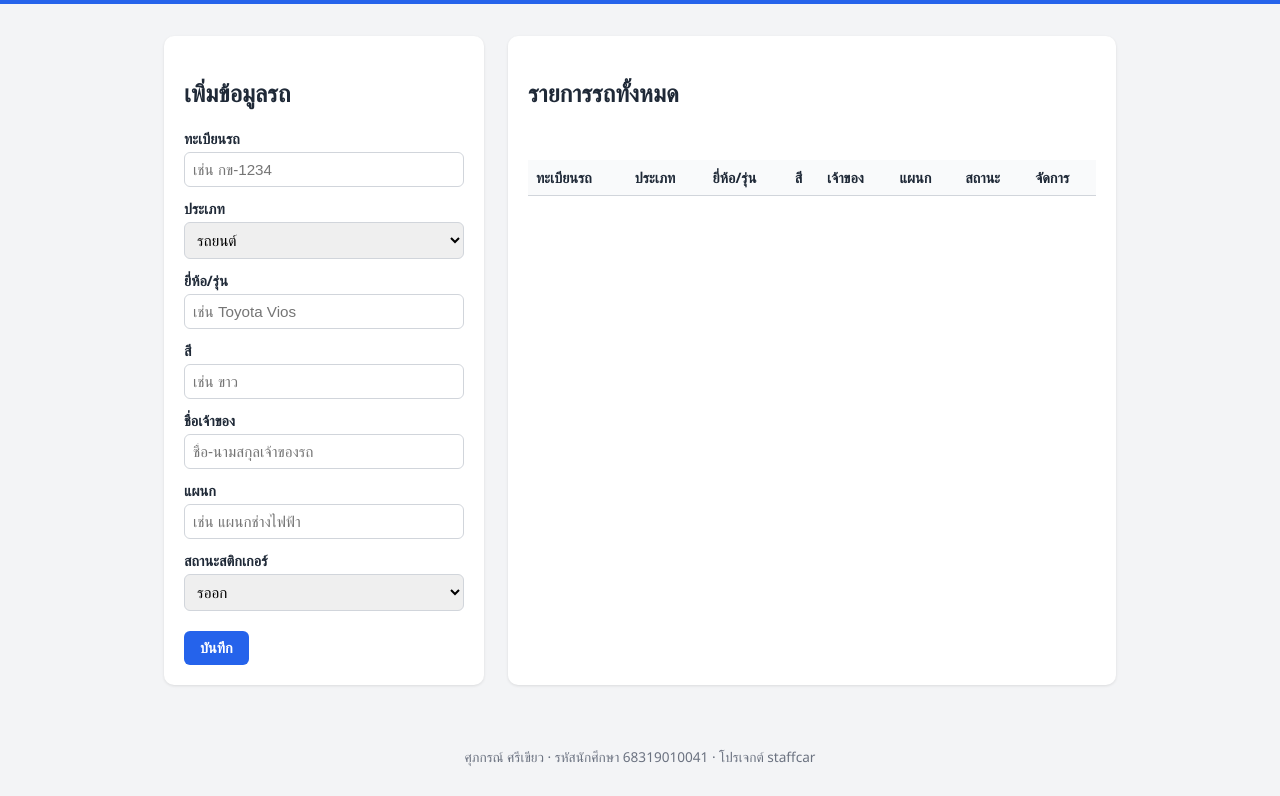
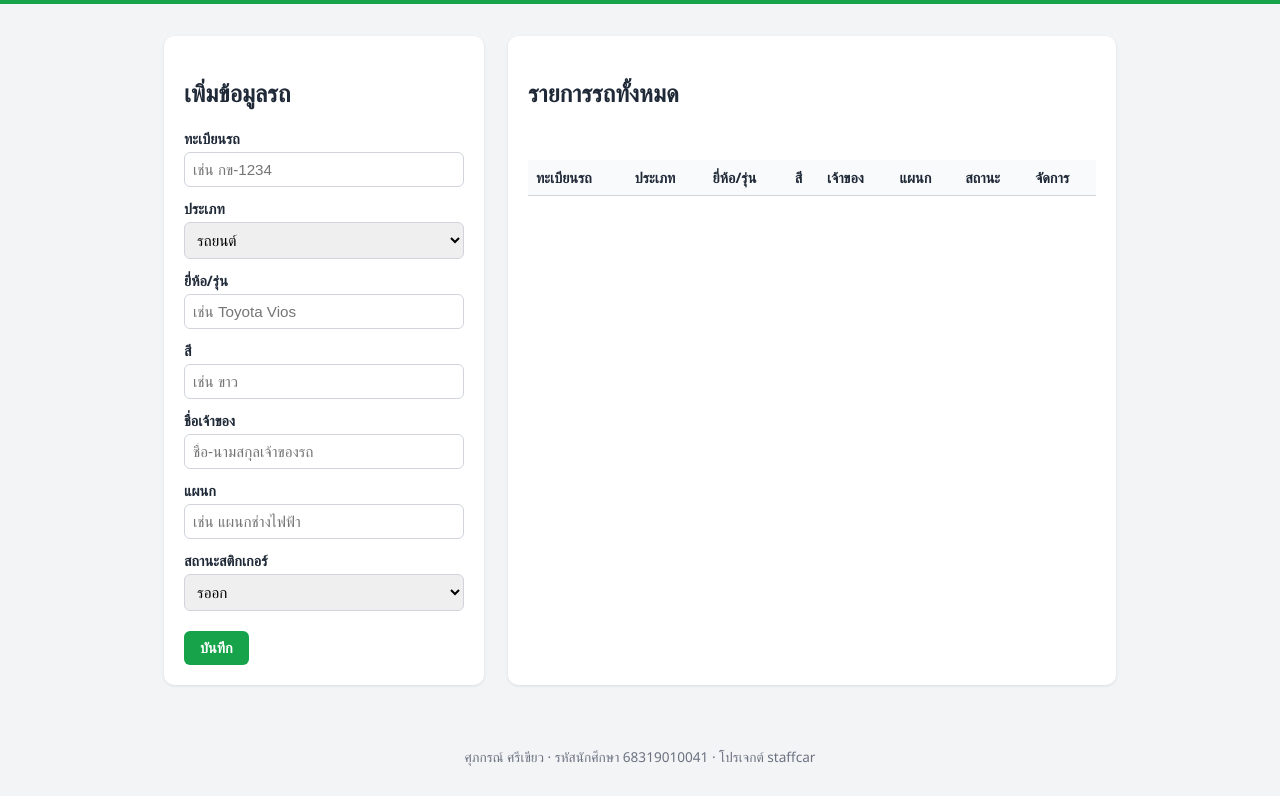
Before and after one commit to supakprn/midterm-devops-staffcar-68319010041, a plain HTML site: page midterm-devops-staffcar-68319010041/frontend/index.html in a window 1280 px wide. Shown: the part 67-863 px from the top of the page. Drawn offline with Linux system fonts and the light colour scheme; no server answers.

Commit message:
style: change primary button color

```diff
--- a/midterm-devops-staffcar-68319010041/frontend/style.css
+++ b/midterm-devops-staffcar-68319010041/frontend/style.css
@@ -1,5 +1,5 @@
 :root {
-  --primary: #2563eb;
+   --primary: #16a34a;
   --primary-dark: #1d4ed8;
   --danger: #dc2626;
   --bg: #f3f4f6;
```
